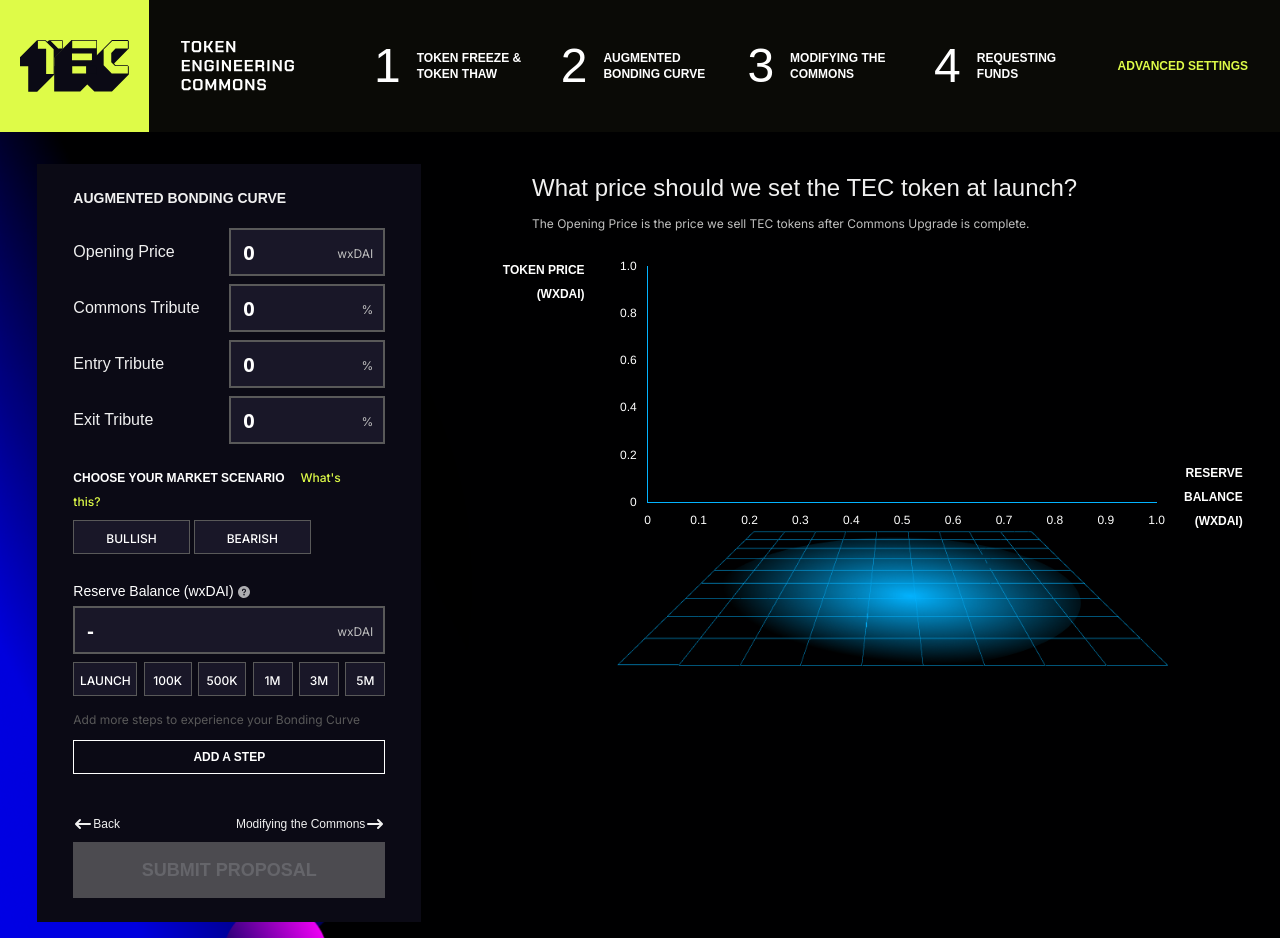
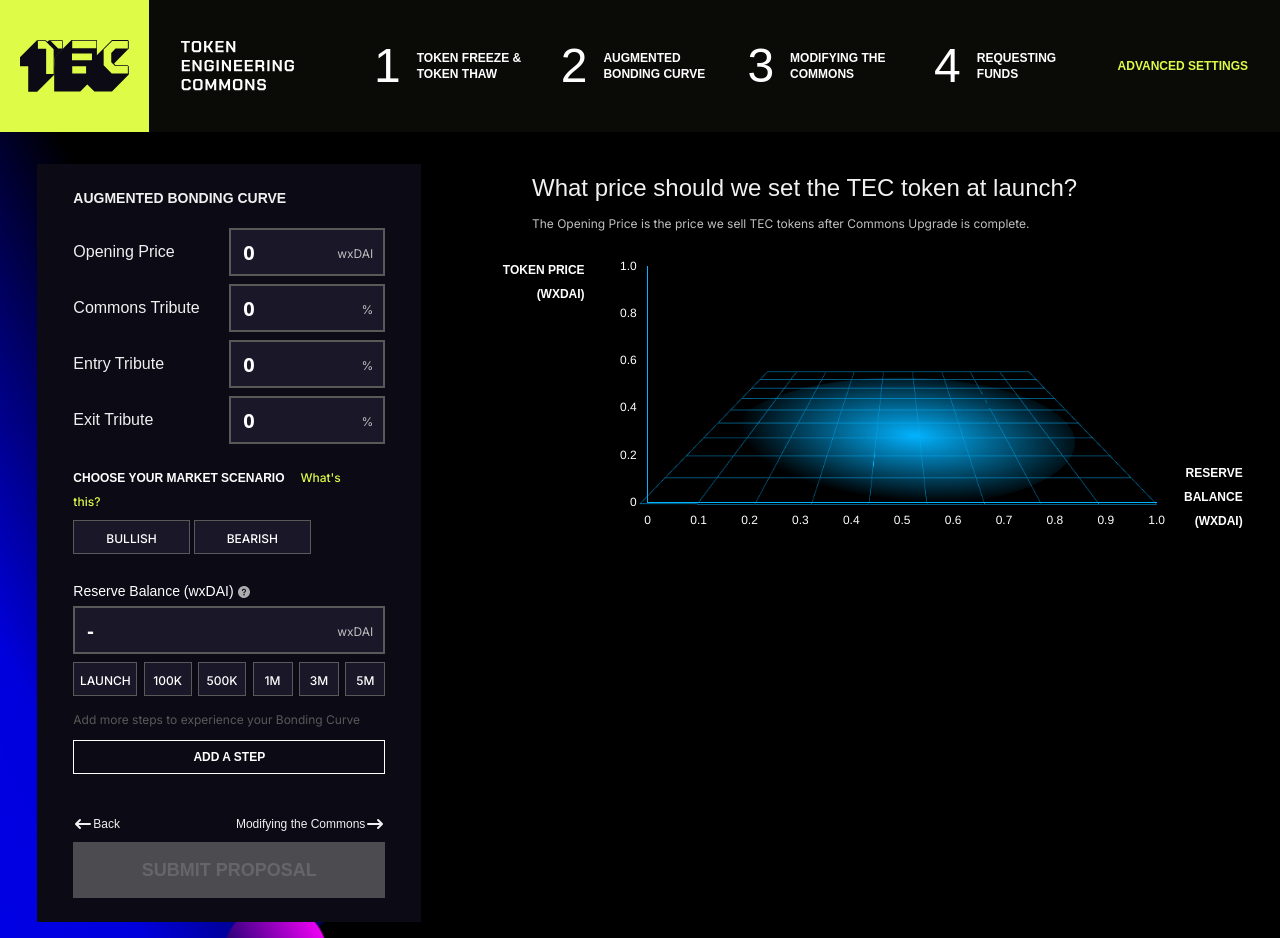
Before and after one commit to CommonsBuild/commons-config-frontend, a Next.js app: page /config/2 in a window 1280 px wide. Built offline with nearby package versions, Linux system fonts and the light colour scheme; a web font is replaced by a local one.

Commit message:
style: custom border for checked radio buttons

```diff
--- a/src/styles/global.css
+++ b/src/styles/global.css
@@ -27,6 +27,10 @@
   [type='checkbox']:indeterminate:hover {
     @apply border-white;
   }
+
+  [type='radio']:checked + label {
+    border-color: #defb48;
+  }
 }
 
 .tooltip {
@@ -44,6 +48,12 @@
   width: 96%;
   margin-left: 3%;
   top: calc(-40px + -50%);
+}
+
+.abc-chart {
+  width: 94%;
+  margin-left: 4%;
+  top: calc(-23px + -50%);
 }
 
 .text-stroke {
```
